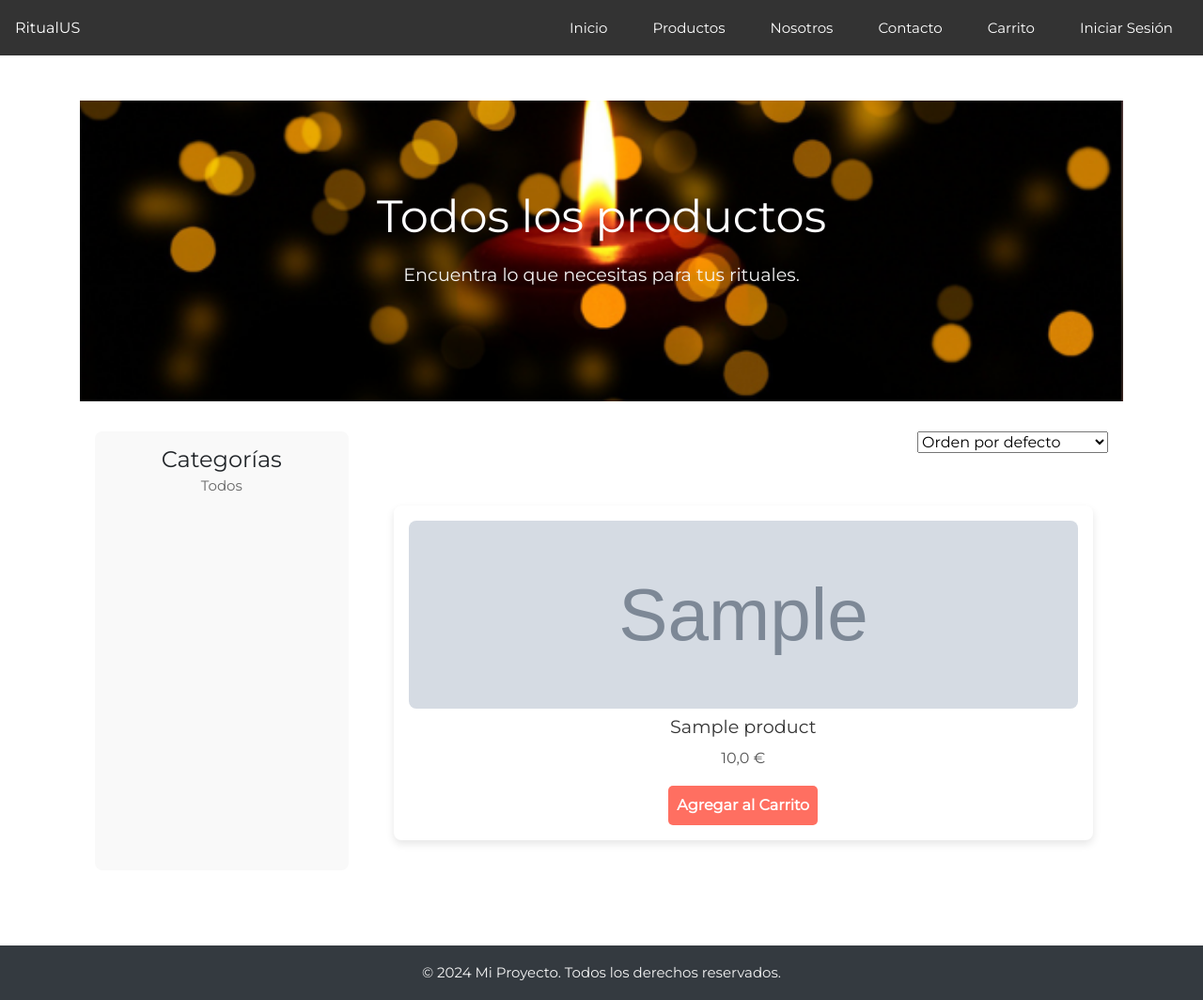
After one commit to PGPI-2024-010/ritualUS, a Django app: page /products/ in a window 1280 px wide. The commit adds this page. Shown: the whole page at 94% size. Run offline with Django 5.2, Linux system fonts and the light colour scheme; tables that the repository leaves empty hold one stand-in row (values such as "Sample post"); grey boxes marked "Sample" are stand-in pictures; some libraries are stand-ins or nearby versions.

Commit message:
feat: created first version of products view

```diff
--- a/ritualUS/admin.py
+++ b/ritualUS/admin.py
@@ -1,4 +1,5 @@
 from django.contrib import admin
-from .models import Product
+from .models import Product, ProductType
 
 admin.site.register(Product)
+admin.site.register(ProductType)
--- a/ritualUS/models.py
+++ b/ritualUS/models.py
@@ -17,12 +17,14 @@ class Category(Enum):
 class ProductType(models.Model):
     id = models.AutoField(primary_key=True)
     name = models.CharField(max_length=100)
-    category = Category.choices()
+    category = models.CharField(max_length=50, choices=Category.choices(),default=Category.CANDLE.value)
+
+    def __str__(self):
+        return self.name
 
 class Product(models.Model):
     id = models.AutoField(primary_key=True)
     name = models.CharField(max_length=100)
-    category = Category.choices()
     description = models.CharField(max_length=500)
     price = models.FloatField()
     discount_price = models.FloatField(blank=True, null=True)
@@ -32,10 +34,11 @@ class Product(models.Model):
     department = models.CharField(max_length=100, blank=True, null=True)
     section = models.CharField(max_length=100, blank=True, null=True)
     factory = models.CharField(max_length=100, blank=True, null=True)
-    product_type = models.OneToOneField(ProductType, on_delete=models.CASCADE)
+    product_type = models.ForeignKey(ProductType, on_delete=models.CASCADE)
+    #slug = models.SlugField(unique=True, blank=True, null=True)
 
     def __str__(self):
-        return self.title
+        return self.name
 
 class CustomUser(AbstractUser):
     phone_number = models.CharField(max_length=15, blank=False, null=False)
--- a/ritualUS/settings.py
+++ b/ritualUS/settings.py
@@ -148,6 +148,8 @@ USE_TZ = True
 
 STATIC_URL = '/static/'
 STATICFILES_DIRS = [BASE_DIR / 'ritualUS/static']
+MEDIA_URL = '/media/'
+MEDIA_ROOT = os.path.join(BASE_DIR, 'media')
 
 # Default primary key field type
 # https://docs.djangoproject.com/en/5.1/ref/settings/#default-auto-field
--- a/ritualUS/urls.py
+++ b/ritualUS/urls.py
@@ -14,13 +14,22 @@ Including another URLconf
     1. Import the include() function: from django.urls import include, path
     2. Add a URL to urlpatterns:  path('blog/', include('blog.urls'))
 """
+from django.conf import settings
+from django.conf.urls.static import static
 from django.contrib import admin
 from django.urls import include, path
-from .views import Home, profile_view
+from .views import Home, profile_view, ProductListView
 
 urlpatterns = [
     path('', Home.as_view(), name='home'),
     path('admin/', admin.site.urls),
     path('accounts/', include('allauth.urls')),
     path('profile/', profile_view, name='profile'),
+    path('products/', ProductListView.as_view(), name='products'),
 ]
+
+if settings.DEBUG:
+    urlpatterns += static(settings.STATIC_URL,
+                          document_root=settings.STATICFILES_DIRS)
+    urlpatterns += static(settings.MEDIA_URL,
+                          document_root=settings.MEDIA_ROOT)
--- a/ritualUS/views.py
+++ b/ritualUS/views.py
@@ -18,3 +18,19 @@ class Home(ListView):
 def profile_view(request):
     user = request.user
     return render(request, 'profile.html', {'user': user})
+def signup_view(request):
+    if request.method == 'POST':
+        form = CustomSignupForm(request.POST)
+        if form.is_valid():
+            form.save()  # Guarda el nuevo usuario
+            return redirect('account_login')  # Redirige al login o a la página que prefieras
+    else:
+        form = CustomSignupForm()
+
+    return render(request, 'signup.html', {'form': form})
+
+class ProductListView(ListView):
+    template_name = 'products.html'
+    queryset = Product.objects.filter(is_available=True)
+    context_object_name = 'products'
+    paginate_by = 2
--- a/templates/base_generic.html
+++ b/templates/base_generic.html
@@ -8,8 +8,6 @@
     <!-- Agrega tus archivos CSS o enlaces de bibliotecas aquí -->
     <link rel="stylesheet" href="https://cdnjs.cloudflare.com/ajax/libs/bootstrap/4.5.2/css/bootstrap.min.css">
 
-    <link rel="stylesheet" href="{% static 'css/styles.css' %}">
-    <link rel="stylesheet" href="{% static 'css/signup.css' %}">
     <style>
         @font-face {
             font-family: 'Montserrat-Regular';
@@ -36,6 +34,10 @@
             src: url("{% static 'fonts/Montserrat-Black.ttf' %}") format('truetype');
         }
     </style>
+    <meta charset="UTF-8">
+    <meta name="viewport" content="width=device-width, initial-scale=1.0">
+    <link rel="stylesheet" href="{% static 'css/styles.css' %}">
+    <link rel="stylesheet" href="{% static 'css/signup.css' %}">
 </head>
 <body>
     <!-- Navbar -->
--- a/templates/index.html
+++ b/templates/index.html
@@ -78,7 +78,7 @@
             <div class="product-card">
                 <a href="{{ product.get_absolute_url }}">
                     <img src="{{ product.image.url }}" alt="{{ product.title }}">
-                    <h3>{{ product.title }}</h3>
+                    <h3>{{ product.name }}</h3>
                     <p class="price">
                         {% if product.discount_price %}
                             <span class="discount-price">{{ product.discount_price }} €</span>
--- /dev/null
+++ b/templates/products.html
@@ -0,0 +1,88 @@
+{% extends 'base_generic.html' %}
+{% load static %}
+
+{% block content %}
+<!-- Hero Section -->
+<section class="hero">
+    <div class="hero-text">
+        <h1>Todos los productos</h1>
+        <p>Encuentra lo que necesitas para tus rituales.</p>
+    </div>
+</section>
+
+<!-- Contenido principal -->
+<section class="main-content">
+    <div class="container featured-products">
+        <!-- Barra lateral y contenido principal -->
+        <div style="display: flex; gap: 2rem;">
+            <!-- Barra lateral -->
+            <aside style="width: 25%; background-color: #f9f9f9; padding: 1rem; border-radius: 8px;">
+                <h4 class="m-text14">Categorías</h4>
+                <ul>
+                    <li><a href="/products" class="s-text13 active">Todos</a></li>
+                </ul>
+            </aside>
+
+            <!-- Lista de productos -->
+            <div style="flex-grow: 1;">
+                <!-- Opciones de orden -->
+                <div style="margin-bottom: 1.5rem; display: flex; justify-content: flex-end;">
+                    <select class="form-select">
+                        <option>Orden por defecto</option>
+                        <option>Popularidad</option>
+                        <option>Precio: menor a mayor</option>
+                        <option>Precio: mayor a menor</option>
+                    </select>
+                </div>
+
+                <!-- Productos -->
+				<section class="featured-products">
+					<div class="products-grid">
+						{% for product in products %}
+						<div class="product-card">
+							<a href="{{ product.get_absolute_url }}">
+								<img src="{{ product.image.url }}" alt="{{ product.name }}">
+							</a>
+							<h3>{{ product.name }}</h3>
+							<p class="price">
+								{% if product.discount_price %}
+								<span class="discount-price">{{ product.discount_price }} €</span>
+								<span class="original-price">{{ product.price }} €</span>
+								{% else %}
+								{{ product.price }} €
+								{% endif %}
+							</p>
+							<a href="{{ product.get_add_to_cart_url }}" class="btn btn-add-cart">Agregar al Carrito</a>
+						</div>
+						{% empty %}
+						<p>No hay productos disponibles en este momento.</p>
+						{% endfor %}
+					</div>
+				</section>
+
+
+                <!-- Paginación -->
+				{% if is_paginated %}
+				<div class="pagination flex-m flex-w p-t-26">
+					{% if page_obj.has_previous %}
+					<a class="page-link" href="?page={{ page_obj.previous_page_number}}" aria-label="Previous">
+						<span aria-hidden="true">&laquo;</span>
+						<span class="sr-only">Previous</span>
+					</a>
+					{% endif %}
+					<a href="?page={{ page_obj.number }}" class="item-pagination flex-c-m trans-0-4 active-pagination">{{page_obj.number}}</a>
+
+
+					{% if page_obj.has_next %}
+					<a class="page-link" href="?page={{ page_obj.next_page_number}}" aria-label="Next">
+							<span aria-hidden="true">&raquo;</span>
+							<span class="sr-only">Next</span>
+						</a>
+						{% endif %}
+				</div>
+				{% endif %}
+            </div>
+        </div>
+    </div>
+</section>
+{% endblock content %}
```
